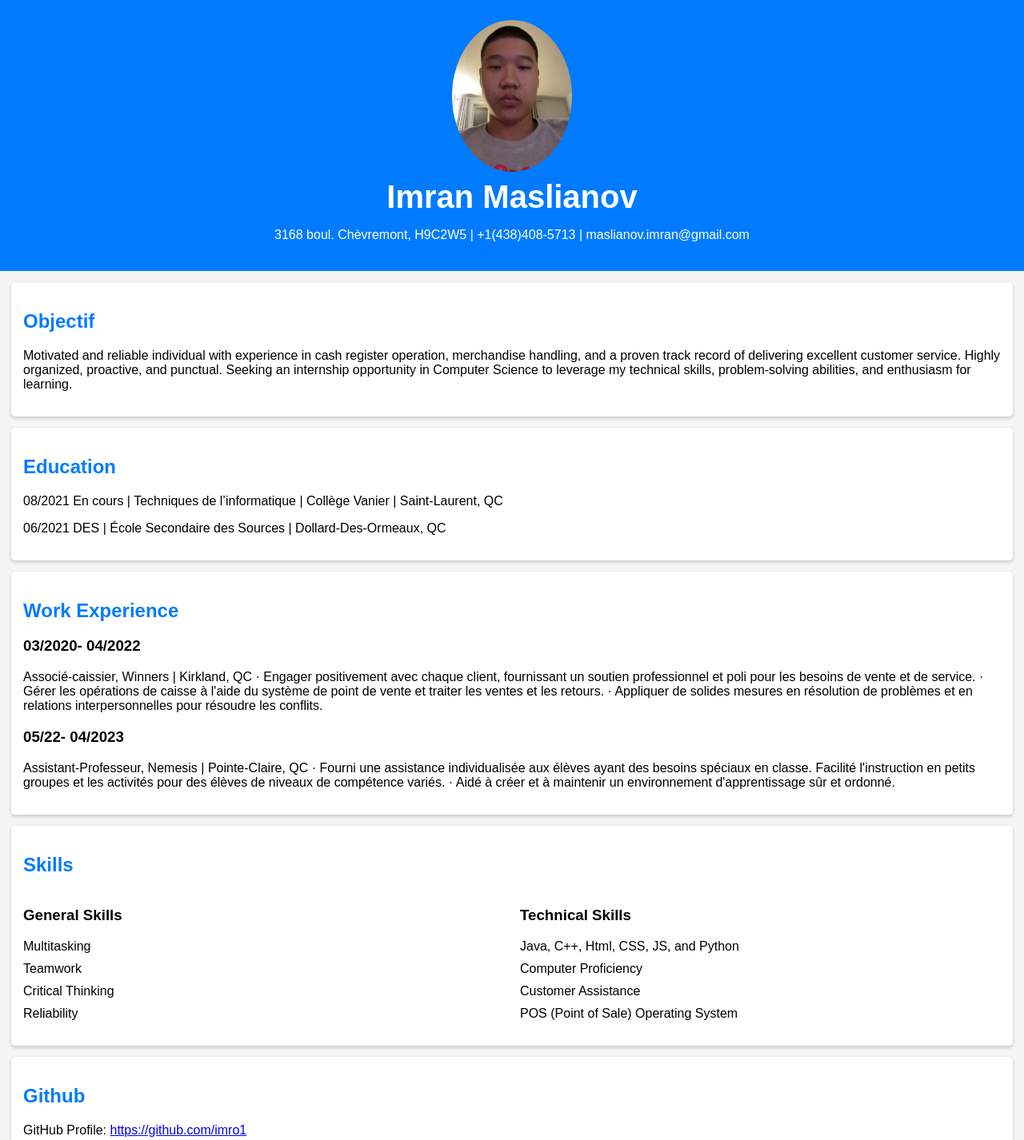
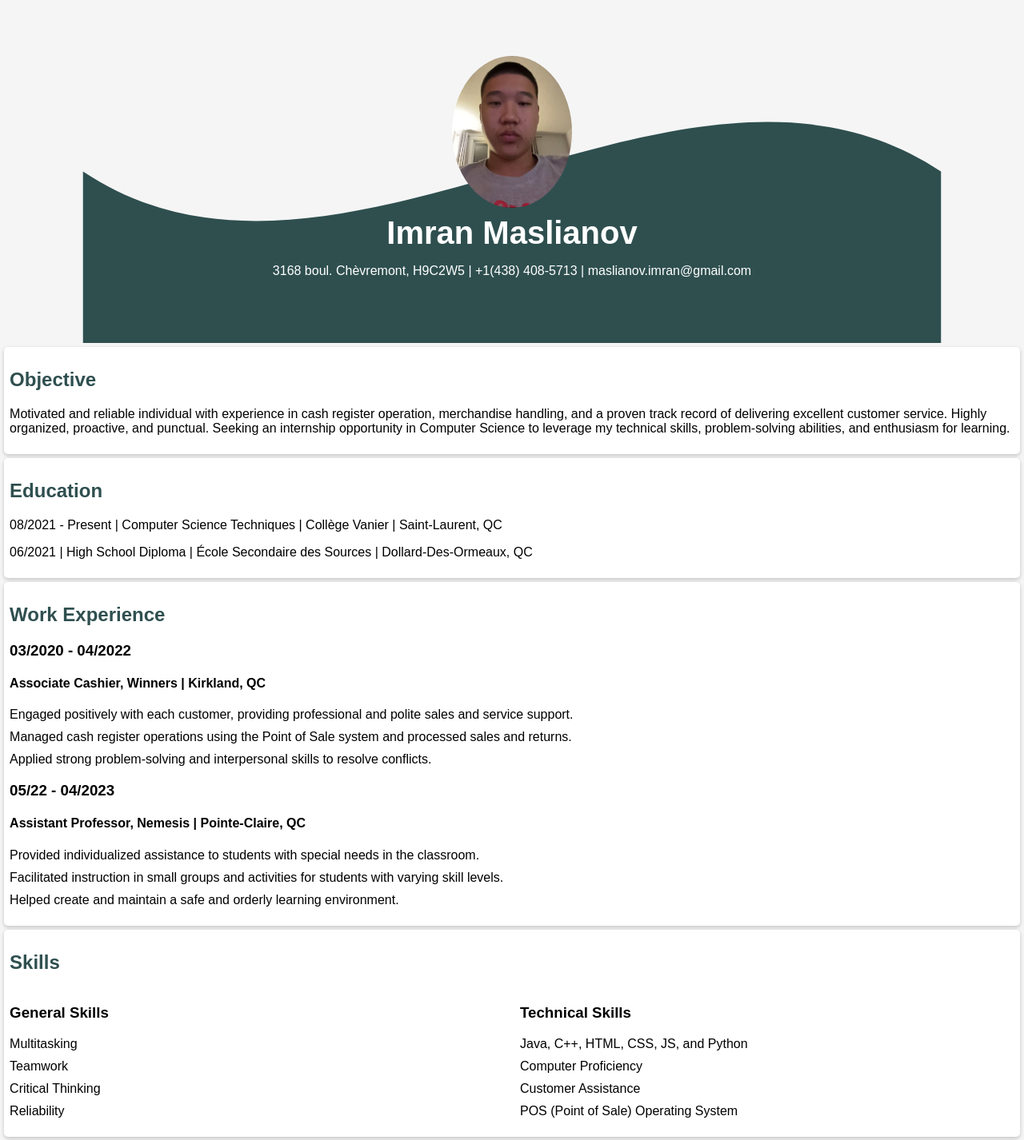
Before and after one commit to imro1/cv, a plain HTML site: page cv.html in a window 1280 px wide. Shown: the top 1426 px of the page at 80% size. Drawn offline with Linux system fonts and the light colour scheme.

Commit message:
first version

```diff
--- a/cv.html
+++ b/cv.html
@@ -1,40 +1,49 @@
 <!DOCTYPE html>
-<html>
+<html lang="en">
 <head>
+    <meta charset="UTF-8">
+    <meta name="viewport" content="width=device-width, initial-scale=1.0">
     <title>Imran Maslianov - CV</title>
+    <link rel="stylesheet" href="style/styles.css">
 </head>
 <body>
     <header>
-        <img src="randomPic.jpeg" alt="Imran Maslianov">
+        <svg class="header-wave" xmlns="http://www.w3.org/2000/svg" viewBox="0 0 500 200">
+            <path d="M 0,100 C 150,200 350,0 500,100 L 500,200 L 0,200"></path>
+        </svg>
+        <img src="assets/randomPic.jpeg" alt="Imran Maslianov">
         <h1>Imran Maslianov</h1>
-        <p>3168 boul. Chèvremont, H9C2W5 | +1(438)408-5713 | maslianov.imran@gmail.com</p>
+        <p>3168 boul. Chèvremont, H9C2W5 | +1(438) 408-5713 | maslianov.imran@gmail.com</p>
     </header>
     <section id="resume">
-        <h2>Objectif</h2>
-        <p>Motivated and reliable individual with experience in cash register operation, merchandise
-            handling, and a proven track record of delivering excellent customer service. Highly organized,
-            proactive, and punctual. Seeking an internship opportunity in Computer Science to leverage
-            my technical skills, problem-solving abilities, and enthusiasm for learning.
-        </p>
+        <h2>Objective</h2>
+        <p>Motivated and reliable individual with experience in cash register operation, merchandise handling, and a proven track record of delivering excellent customer service. Highly organized, proactive, and punctual. Seeking an internship opportunity in Computer Science to leverage my technical skills, problem-solving abilities, and enthusiasm for learning.</p>
     </section>
     <section id="education">
         <h2>Education</h2>
-        <p>08/2021	En cours | Techniques de l’informatique | Collège Vanier | Saint-Laurent, QC</p>
-        <p>06/2021 	DES | École Secondaire des Sources | Dollard-Des-Ormeaux, QC </p>
+        <p>08/2021 - Present | Computer Science Techniques | Collège Vanier | Saint-Laurent, QC</p>
+        <p>06/2021 | High School Diploma | École Secondaire des Sources | Dollard-Des-Ormeaux, QC</p>
     </section>
     <section id="experience">
         <h2>Work Experience</h2>
-        <h3>03/2020- 04/2022</h3>
-        <p> Associé-caissier, Winners | Kirkland, QC
-            ·	Engager positivement avec chaque client, fournissant un soutien professionnel et poli pour les besoins de vente et de service.
-            ·	Gérer les opérations de caisse à l'aide du système de point de vente et traiter les ventes et les retours.
-            ·	Appliquer de solides mesures en résolution de problèmes et en relations interpersonnelles pour résoudre les conflits.
-        </p>
-        <h3>05/22- 04/2023</h3>
-        <p>Assistant-Professeur, Nemesis | Pointe-Claire, QC
-            ·	Fourni une assistance individualisée aux élèves ayant des besoins spéciaux en classe. Facilité l'instruction en petits groupes et les activités pour des élèves de niveaux de compétence variés.
-            ·	Aidé à créer et à maintenir un environnement d'apprentissage sûr et ordonné.
-        </p>
+        <div class="job">
+            <h3>03/2020 - 04/2022</h3>
+            <h4>Associate Cashier, Winners | Kirkland, QC</h4>
+            <ul>
+                <li>Engaged positively with each customer, providing professional and polite sales and service support.</li>
+                <li>Managed cash register operations using the Point of Sale system and processed sales and returns.</li>
+                <li>Applied strong problem-solving and interpersonal skills to resolve conflicts.</li>
+            </ul>
+        </div>
+        <div class="job">
+            <h3>05/22 - 04/2023</h3>
+            <h4>Assistant Professor, Nemesis | Pointe-Claire, QC</h4>
+            <ul>
+                <li>Provided individualized assistance to students with special needs in the classroom.</li>
+                <li>Facilitated instruction in small groups and activities for students with varying skill levels.</li>
+                <li>Helped create and maintain a safe and orderly learning environment.</li>
+            </ul>
+        </div>
     </section>
     <section id="skills">
         <h2>Skills</h2>
@@ -51,7 +60,7 @@
             <div class="skills-column">
                 <h3>Technical Skills</h3>
                 <ul>
-                    <li>Java, C++, Html, CSS, JS, and Python</li>
+                    <li>Java, C++, HTML, CSS, JS, and Python</li>
                     <li>Computer Proficiency</li>
                     <li>Customer Assistance</li>
                     <li>POS (Point of Sale) Operating System</li>
@@ -63,7 +72,6 @@
         <h2>Github</h2>
         <p>GitHub Profile: <a href="https://github.com/imro1">https://github.com/imro1</a></p>
     </section>
-
     <section id="languages">
         <h2>Languages</h2>
         <ul>
@@ -73,75 +81,5 @@
             <li>Traditional Mandarin</li>
         </ul>
     </section>
-
 </body>
 </html>
-
-
-<style>
-body {
-    font-family: 'Arial', sans-serif;
-    background-color: #f5f5f5;
-    margin: 0;
-    padding: 0;
-}
-
-header {
-    background-color: #007BFF;
-    color: white;
-    text-align: center;
-    padding: 20px;
-}
-
-header img {
-    width: 150px; /* Adjust the width as needed */
-    height: 190px; /* Maintain aspect ratio */
-    border-radius: 50%; /* Rounded image (optional) */
-    margin: 5px; /* Add margin for spacing */
-}
-
-h1 {
-    font-size: 2.5em;
-    margin: 0;
-}
-
-h2 {
-    font-size: 1.5em;
-    color: #007BFF;
-}
-
-section {
-    margin: 14px;
-    padding: 15px;
-    background-color: white;
-    border-radius: 5px;
-    box-shadow: 0px 2px 5px rgba(0, 0, 0, 0.2);
-}
-
-.skills-container {
-    display: grid;
-    grid-template-columns: 1fr 1fr; /* Two equal columns */
-    grid-column-gap: 20px; /* Adjust the gap between columns as needed */
-}
-
-.skills-column ul {
-    list-style-type: none;
-    padding: 0;
-}
-
-.skills-column ul li {
-    margin-bottom: 10px;
-}
-
-ul {
-    list-style-type: none;
-    padding: 0;
-}
-
-ul li {
-    margin-bottom: 10px;
-}
-
-/* Add more styles for links, contact info, and other elements as needed */
-
-</style>
--- /dev/null
+++ b/style/styles.css
@@ -0,0 +1,75 @@
+body {
+    font-family: 'Arial', sans-serif;
+    background-color: #f5f5f5;
+    margin: 0;
+    padding: 0;
+}
+
+.header-wave {
+    position: absolute;
+    top: 0;
+    left: 0;
+    width: 100%;
+    height: 100%;
+    fill: darkslategrey;
+    z-index: -1;
+    height: 100%;
+}
+
+header {
+    position: relative;
+    text-align: center;
+    padding: 65px;
+    color: white;
+    margin: auto;
+}
+
+
+header img {
+    width: 150px;
+    height: 190px;
+    border-radius: 50%;
+    margin: 5px;
+}
+
+h1 {
+    font-size: 2.5em;
+    margin: 0;
+}
+
+h2 {
+    font-size: 1.5em;
+    color: darkslategrey;
+}
+
+section {
+    margin: 5px;
+    padding: 7.1px;
+    background-color: white;
+    border-radius: 5px;
+    box-shadow: 0px 2px 5px rgba(0, 0, 0, 0.2);
+}
+
+.skills-container {
+    display: grid;
+    grid-template-columns: 1fr 1fr;
+    grid-column-gap: 20px;
+}
+
+.skills-column ul {
+    list-style-type: none;
+    padding: 0;
+}
+
+.skills-column ul li {
+    margin-bottom: 10px;
+}
+
+ul {
+    list-style-type: none;
+    padding: 0;
+}
+
+ul li {
+    margin-bottom: 10px;
+}
```
Also changed, not shown: assets/randomPic.jpeg (renamed from randomPic.jpeg).
